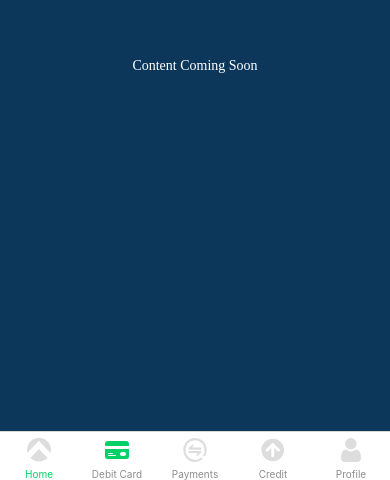
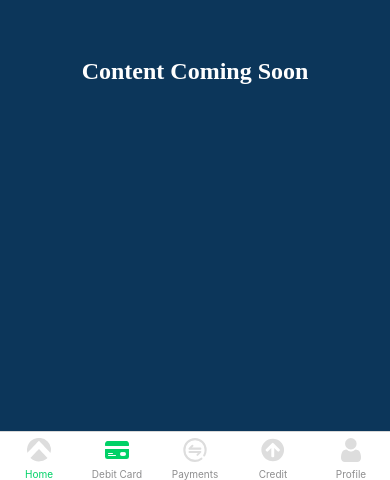
Before and after one commit to knifedge/aspire, a React Native app: screen / in a window 390 px wide. Shown: the part 364-844 px from the top of the page. Built offline with nearby package versions, Linux system fonts and the light colour scheme.

Commit message:
fix: placeholder view wrappers

```diff
--- a/src/navigation/index.tsx
+++ b/src/navigation/index.tsx
@@ -13,7 +13,9 @@ const Stack = createNativeStackNavigator();
 
 const PlaceHolder = () => (
   <ViewWrapper>
-    <Text style={{alignSelf: 'center', top: '50%'}}>Content Coming Soon</Text>
+    <Text weight="bold" size="l" style={{alignSelf: 'center', top: '50%'}}>
+      Content Coming Soon
+    </Text>
   </ViewWrapper>
 );
 const DummyScreen0 = () => <PlaceHolder />;
```
